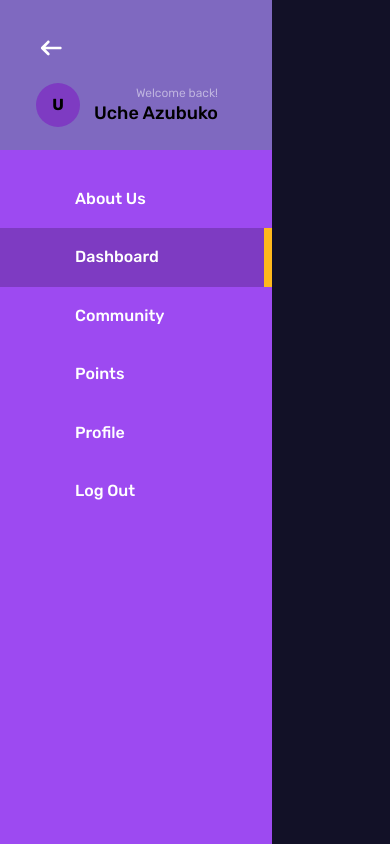
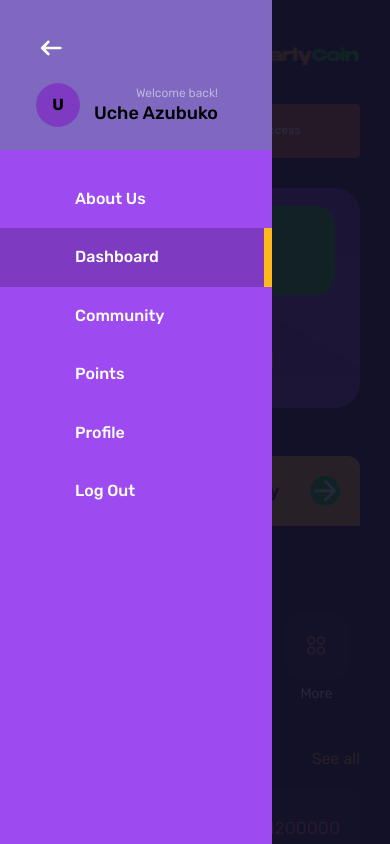
Before and after one commit to UcheAzubuko/earlycoin-ui-v1, a Vue app: page / in a window 390 px wide. Both pictures are taken after a click on the picture 45 px from the left and 55 px from the top of the page. Shown: the top 844 px of the page. Built offline with nearby package versions, Linux system fonts and the light colour scheme.

Commit message:
update: implemented overlay background for mobile nav

```diff
--- /dev/null
+++ b/src/components/general/OverlayBackground.vue
@@ -0,0 +1,35 @@
+<template>
+    <div class="overlay">
+    </div>
+</template>
+
+<script>
+import Vue from "vue";
+
+export default Vue.extend({
+    name: "OverlayBackground",
+    components: {
+    },
+    data: function () {
+        return {
+
+        };
+    },
+
+});
+</script>
+
+<style lang="scss" scoped>
+.overlay {
+    background: #121127e8;
+    width: 100vw;
+    height: 100vh;
+    position: fixed;
+    z-index: 999999999;
+
+    @media only screen and (max-width: 1100px) {}
+
+    @media only screen and (max-width: 600px) {}
+
+}
+</style>
--- a/src/components/layouts/AuthLayout.vue
+++ b/src/components/layouts/AuthLayout.vue
@@ -2,6 +2,7 @@
 	<div id="auth-wrapper">
 		<SideNav />
 		<MobileNav v-if="showMobileNav" @closeMobileNav="closeMobileNav" />
+		<OverlayBackground v-if="showMobileNav" />
 		<TheHeader @toggleSideNav="openMobileNav" />
 		<div class="auth-pages">
 			<slot />
@@ -13,6 +14,7 @@
 import SideNav from '@/components/layouts/SideNav.vue'
 import MobileNav from '@/components/layouts/MobileNav.vue'
 import TheHeader from '@/components/layouts/TheHeader.vue'
+import OverlayBackground from '@/components/general/OverlayBackground.vue'
 
 export default {
 	name: 'AuthLayout',
@@ -20,6 +22,7 @@ export default {
 		SideNav,
 		TheHeader,
 		MobileNav,
+		OverlayBackground,
 	},
 
 	data() {
--- a/src/components/layouts/MobileNav.vue
+++ b/src/components/layouts/MobileNav.vue
@@ -75,7 +75,8 @@ export default Vue.extend({
     background-color: #9D4AF1;
     width: 272px;
     height: 100vh;
-    // position: fixed;
+    position: fixed;
+    z-index: 9999999999999;
 
     .username-wrapper {
         padding: 0 36px;
```
